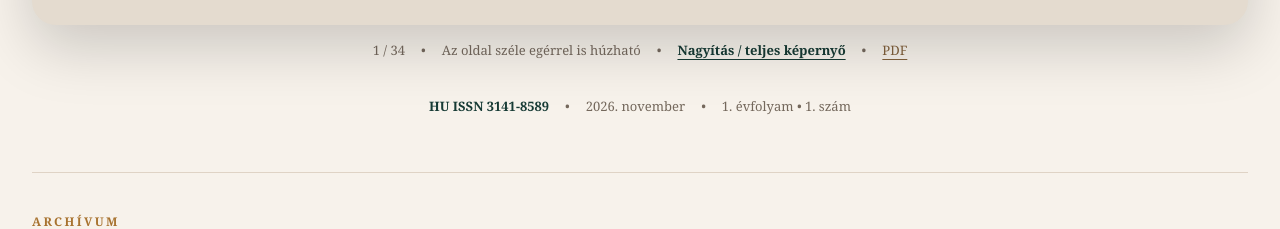
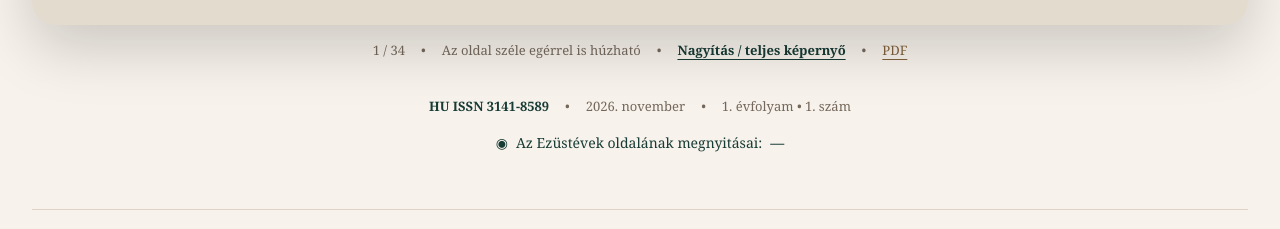
Before and after one commit to keszthelyiconsulting-hue/keszthelyi-penzugy, a Next.js app: page /ezustevek in a window 1280 px wide. Shown: the part 1100-1329 px from the top of the page. Built offline with nearby package versions, Linux system fonts and the light colour scheme; no server answers.

Commit message:
Implement visit count feature in EzustevekPage
Added visit count state and fetch logic to retrieve and display the number of visits to the Ezustevek page.

```diff
--- a/app/ezustevek/page.tsx
+++ b/app/ezustevek/page.tsx
@@ -134,6 +134,19 @@ function MagazineReader() {
 export default function EzustevekPage() {
   const [shareOpen, setShareOpen] = useState(false);
   const [shareStatus, setShareStatus] = useState("");
+  const [visitCount, setVisitCount] = useState<number | null>(null);
+
+  useEffect(() => {
+    fetch("/api/ezustevek-latogatas", { method: "POST", cache: "no-store" })
+      .then((response) => {
+        if (!response.ok) throw new Error("Nem érhető el a számláló");
+        return response.json();
+      })
+      .then((data: { count?: number }) => {
+        if (typeof data.count === "number") setVisitCount(data.count);
+      })
+      .catch(() => {});
+  }, []);
 
   const shareUrl =
     typeof window !== "undefined"
@@ -365,6 +378,13 @@ export default function EzustevekPage() {
           <span>2026. november</span>
           <span>•</span>
           <span>1. évfolyam • 1. szám</span>
+        </div>
+
+        {/* LÁTOGATOTTSÁG AZ ISSN ALATT */}
+        <div className="mt-4 flex flex-wrap items-center justify-center gap-2 text-[14px] text-[#173b35]" aria-live="polite">
+          <span aria-hidden="true">◉</span>
+          <span>Az Ezüstévek oldalának megnyitásai:</span>
+          <strong className="tabular-nums">{visitCount === null ? "—" : visitCount.toLocaleString("hu-HU")}</strong>
         </div>
 
         {/* LAPSZÁMOK */}
```
